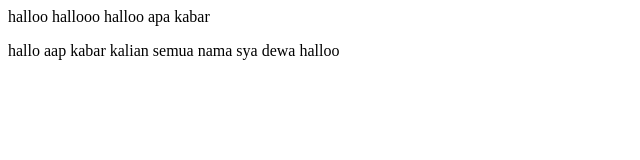
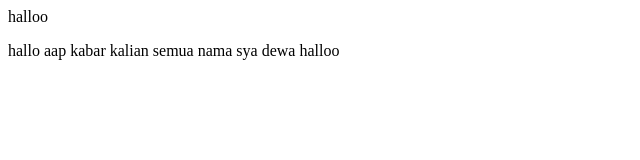
Before and after one commit to DewaSRY/git-learn, a plain HTML site: page src/index.html in a window 1280 px wide. Shown: the whole page, without its empty margins (0-640 px from the left). Drawn offline with Linux system fonts and the light colour scheme.

```diff
--- a/src/index.html
+++ b/src/index.html
@@ -6,7 +6,8 @@
     <title>Document</title>
   </head>
   <body>
-    halloo hallooo halloo apa kabar
+   halloo
+
     <p>hallo aap kabar kalian semua nama sya dewa halloo</p>
   </body>
 </html>
```
